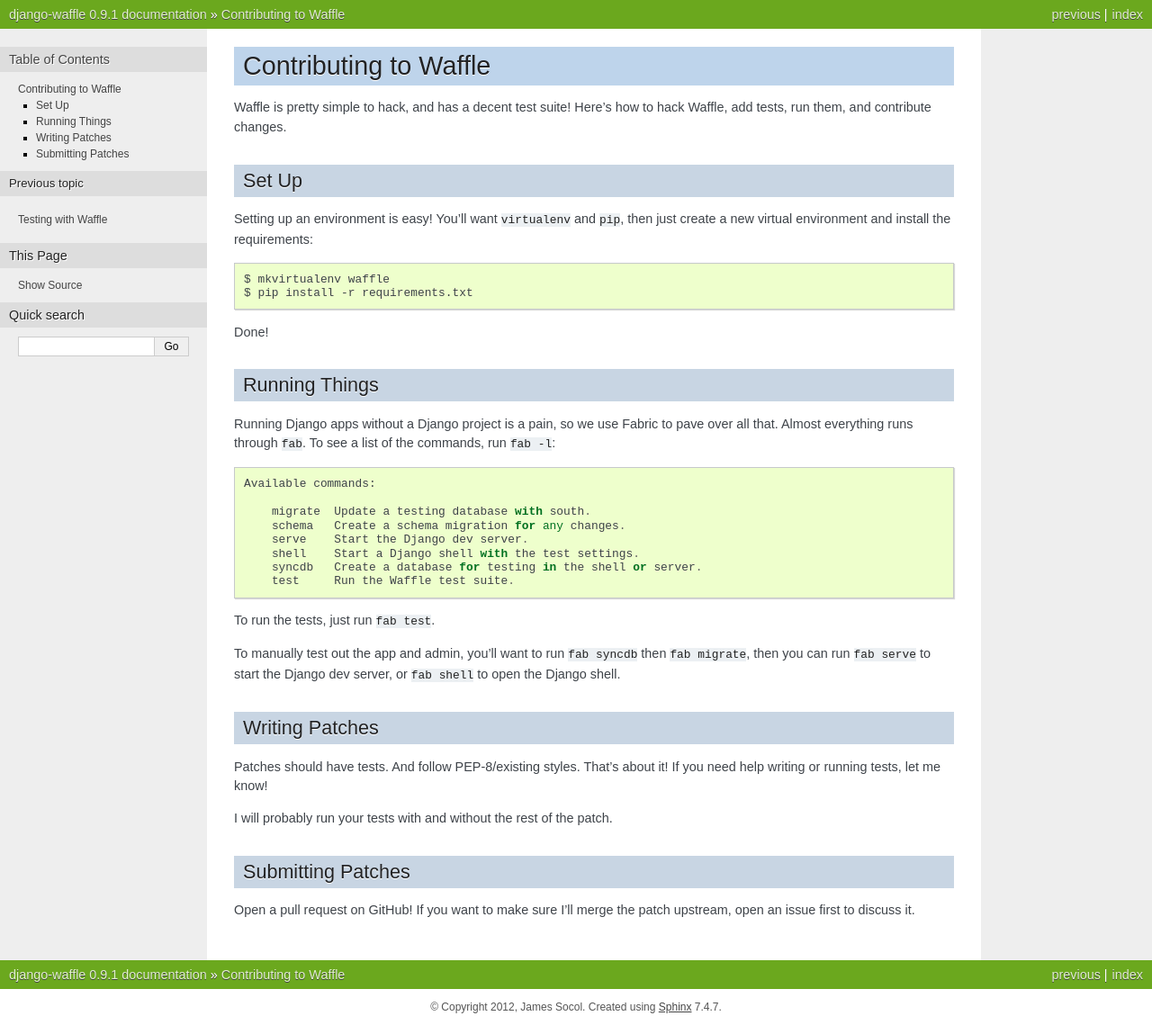
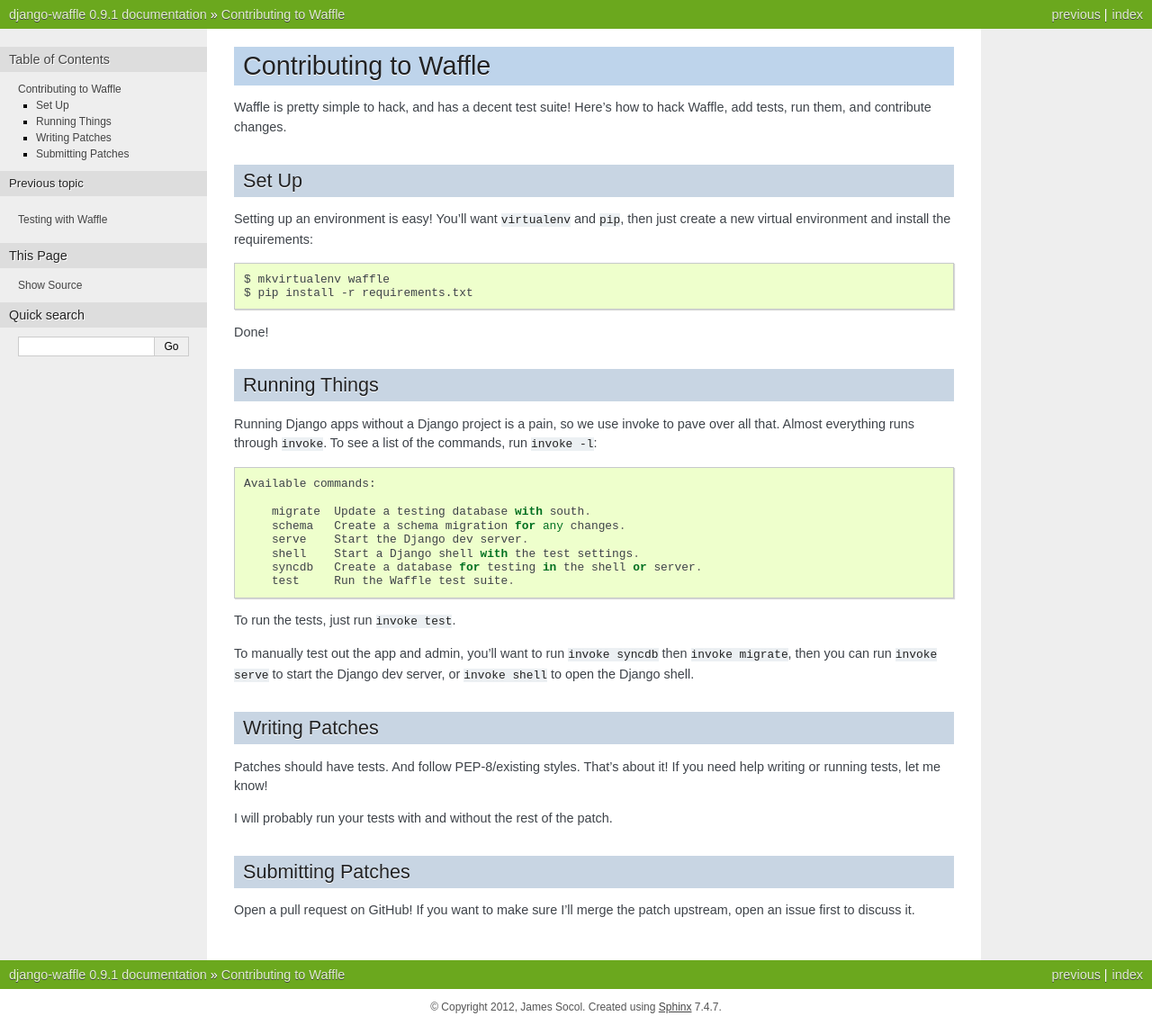
Before and after one commit to jazzband/django-waffle, a Sphinx documentation site: the page built from docs/contributing.rst, in a window 1280 px wide. Shown: the whole page at 90% size. Built offline with Sphinx 7.4.7, drawn with Linux system fonts in a browser that asks for light colours.

Commit message:
Update docs, replacing fab with invoke

```diff
--- a/docs/contributing.rst
+++ b/docs/contributing.rst
@@ -23,9 +23,9 @@
 Running Things
 ==============
 
-Running Django apps without a Django project is a pain, so we use Fabric to
-pave over all that. Almost everything runs through ``fab``. To see a list of
-the commands, run ``fab -l``::
+Running Django apps without a Django project is a pain, so we use invoke to
+pave over all that. Almost everything runs through ``invoke``. To see a list of
+the commands, run ``invoke -l``::
 
     Available commands:
 
@@ -36,11 +36,11 @@
         syncdb   Create a database for testing in the shell or server.
         test     Run the Waffle test suite.
 
-To run the tests, just run ``fab test``.
+To run the tests, just run ``invoke test``.
 
-To manually test out the app and admin, you'll want to run ``fab syncdb`` then
-``fab migrate``, then you can run ``fab serve`` to start the Django dev server,
-or ``fab shell`` to open the Django shell.
+To manually test out the app and admin, you'll want to run ``invoke syncdb`` then
+``invoke migrate``, then you can run ``invoke serve`` to start the Django dev server,
+or ``invoke shell`` to open the Django shell.
 
 
 Writing Patches
```
